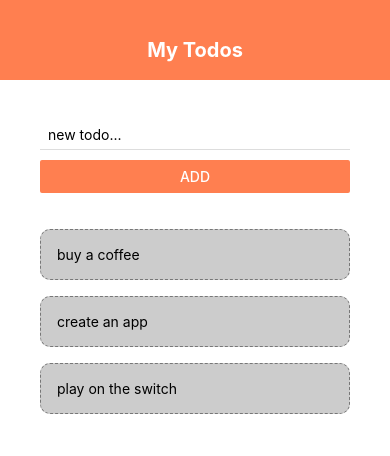
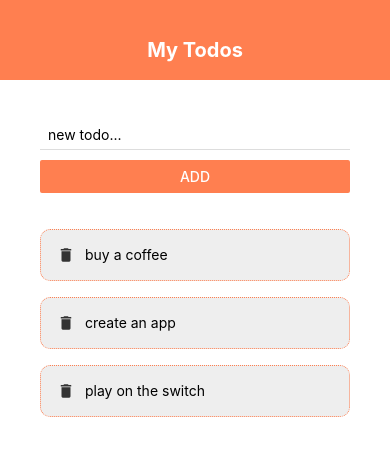
Before and after one commit to AhorIsaac/expo-dev, a React Native app: screen / in a window 390 px wide. Shown: the top 456 px of the page. Built offline with nearby package versions, Linux system fonts and the light colour scheme.

Commit message:
expo: icons and more flexbox

```diff
--- a/components/TodoItem.js
+++ b/components/TodoItem.js
@@ -1,11 +1,15 @@
 import React from "react";
 import { View, Text, StyleSheet, TouchableOpacity } from "react-native";
+import { MaterialIcons } from "@expo/vector-icons";
 
 const TodoItem = ({ item, pressHandler }) => {
   return (
     <View>
       <TouchableOpacity onPress={() => pressHandler(item.key)}>
-        <Text style={styles.item}>{item.text}</Text>
+        <View style={styles.item}>
+          <MaterialIcons name="delete" size={18} color="#333" />
+          <Text style={styles.itemText}>{item.text}</Text>
+        </View>
       </TouchableOpacity>
     </View>
   );
@@ -15,12 +19,16 @@
   item: {
     padding: 16,
     marginTop: 16,
-    borderColor: "#777",
+    borderColor: "coral",
     borderWidth: 1,
-    borderStyle: "dashed",
+    borderStyle: "dotted",
     borderRadius: 10,
-    backgroundColor: "#ccc",
+    backgroundColor: "#eee",
+    flexDirection: 'row',
   },
+  itemText: {
+    marginLeft: 10,
+  }
 });
 
 export default TodoItem;
```
